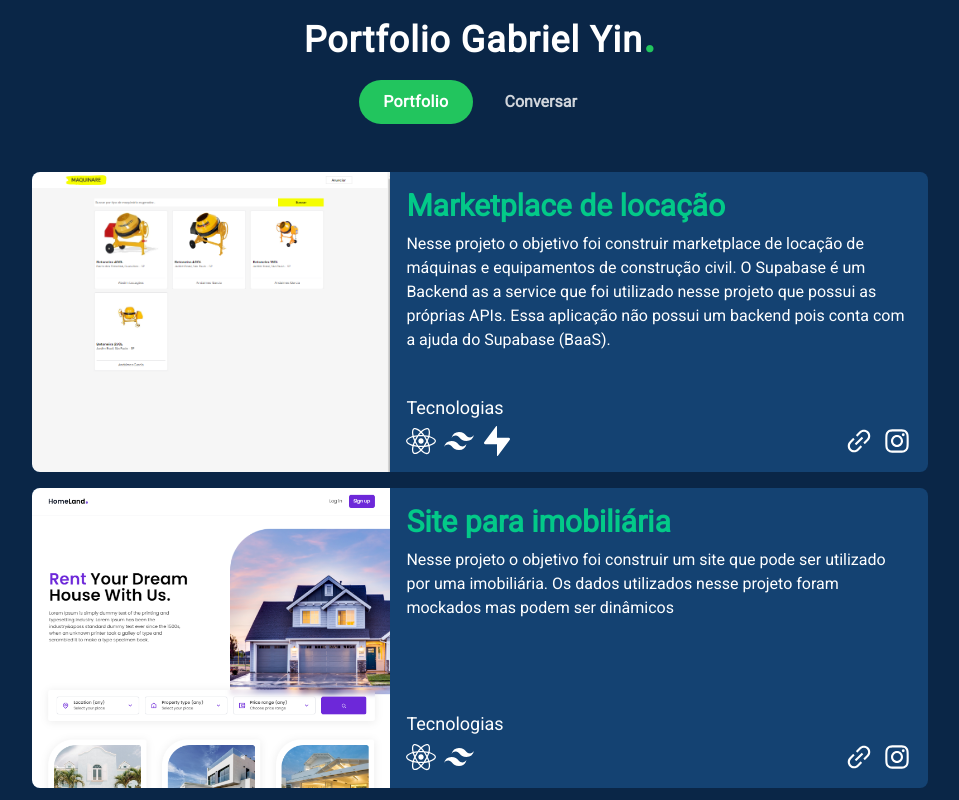
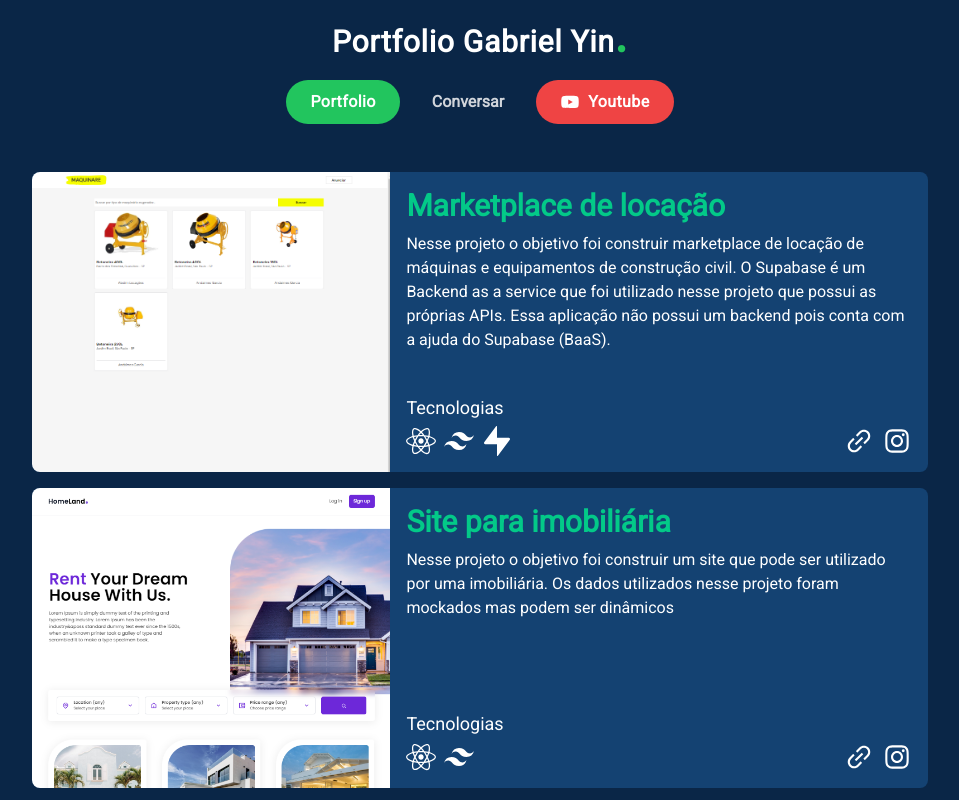
Before and after one commit to gabrielyin/portfolio, a Next.js app: page / in a window 1280 px wide. Shown: the top 800 px of the page, without its empty margins (160-1119 px from the left). Built offline with nearby package versions, Linux system fonts and the light colour scheme.

Commit message:
youtube button

```diff
--- a/src/pages/index.jsx
+++ b/src/pages/index.jsx
@@ -1,6 +1,6 @@
 import Link from "next/link";
 import { useState } from "react";
-import { AiOutlineInstagram, AiOutlineYoutube, AiOutlineLink } from 'react-icons/ai';
+import { AiOutlineInstagram, AiOutlineYoutube, AiOutlineLink, AiFillYoutube } from 'react-icons/ai';
 import { FaReact } from 'react-icons/fa';
 import { TbBrandNextjs } from 'react-icons/tb'
 import { SiTailwindcss, SiSupabase } from 'react-icons/si';
@@ -32,7 +32,7 @@ export
   return (
     <div className="min-h-screen bg-primary">
       <div
-        className="p-3 w-fit mx-auto text-4xl font-bold text-white tracking-wide"
+        className="p-3 w-fit mx-auto text-3xl font-bold text-white tracking-wide"
       >
         Portfolio Gabriel Yin<span className="text-green-500 text-5xl">.</span>
       </div>
@@ -50,6 +50,12 @@ export
           onClick={() => setOnActive('contato')}
         >
           Conversar
+        </button>
+        <button
+          className="tracking-wide bg-red-500 hover:bg-red-700 text-white font-bold py-2.5 px-6 rounded-full transition-all flex items-center gap-2"
+        >
+          <AiFillYoutube size={20} />
+          <p className="hidden md:block">Youtube</p>
         </button>
       </div >
       {onActive === 'portfolio' ? (
```
